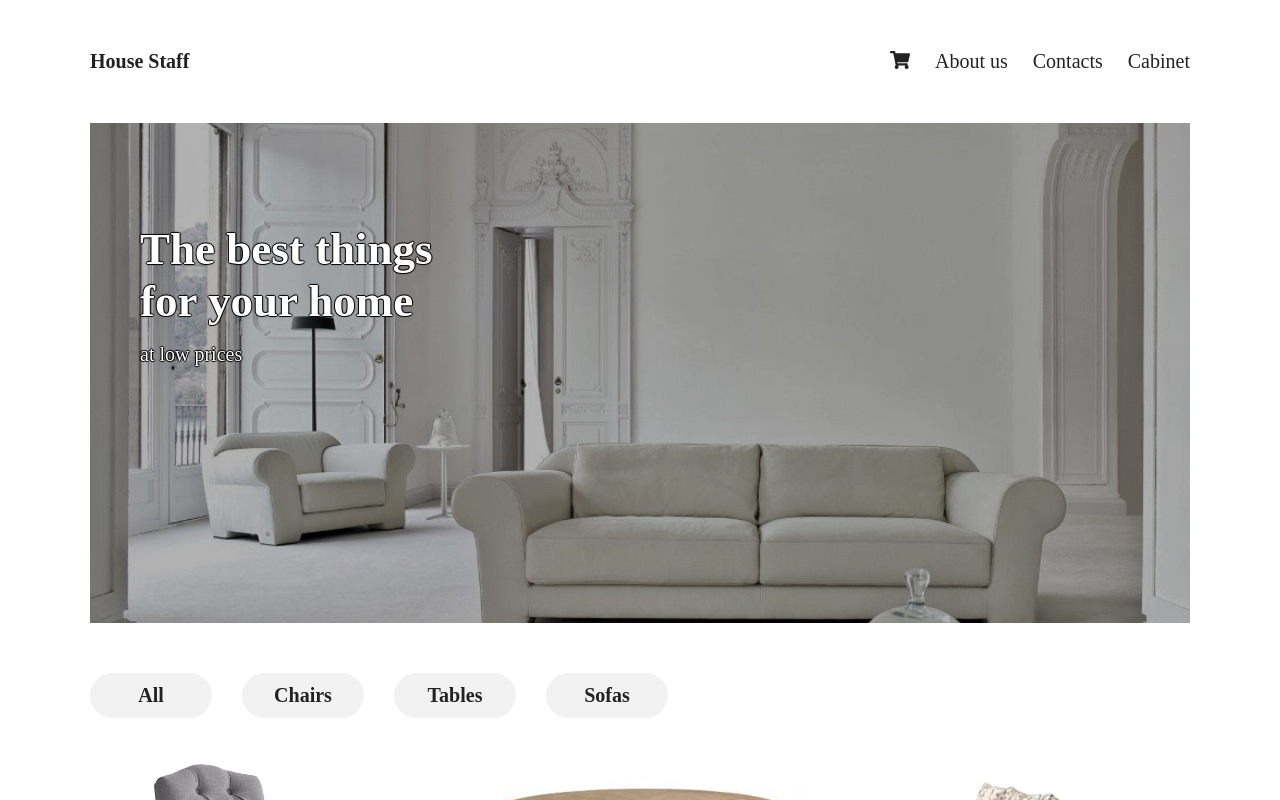
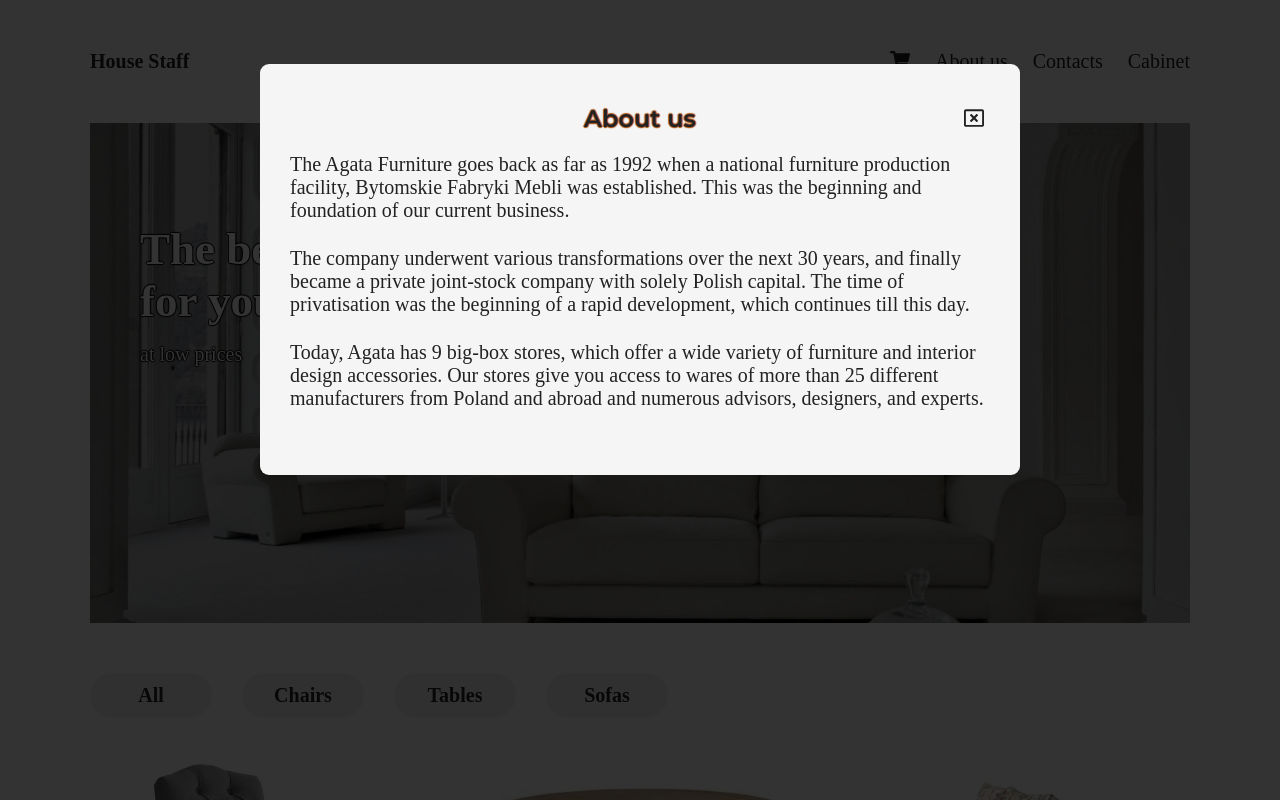
Before and after one commit to nadiia0811/mini-internet-shop, a React (Create React App) app: page / in a window 1280 px wide. Both pictures are taken after a click on the item "About us". Shown: the top 800 px of the page. Built offline with nearby package versions, Linux system fonts and the light colour scheme.

Commit message:
Add AboutUs component

```diff
--- a/public/index.html
+++ b/public/index.html
@@ -3,7 +3,7 @@
   <head>
     <meta charset="utf-8" />
     <meta name="viewport" content="width=device-width, initial-scale=1" />
-    <title>React App</title>
+    <title>Agata Furniture</title>
   </head>
   <body>
     <div id="root"></div>
--- /dev/null
+++ b/src/components/about us/About-us.js
@@ -0,0 +1,31 @@
+import React from 'react';
+import './about-us.css';
+import { FaRegWindowClose } from 'react-icons/fa';
+
+const AboutUs = (props) => {
+
+    return (
+        <div className="about-us">
+            <div>
+                <h2>About us</h2>
+                <FaRegWindowClose className = 'close-btn'
+                                  onClick = {props.closeWindow}/>
+                <p>The Agata Furniture goes back as far as 1992 when a national furniture
+                production facility, Bytomskie Fabryki Mebli was established. This was
+                the beginning and foundation of our current business.
+                </p>
+                <p> The company underwent various transformations over the next 30 years, and
+                    finally became a private joint-stock company with solely Polish capital. The
+                    time of privatisation was the beginning of a rapid development, which continues till this day.
+                </p>
+                <p>Today, Agata has 9 big-box stores, which offer a wide variety of furniture
+                and interior design accessories. Our stores give you access to wares of more
+                than 25 different manufacturers from Poland and abroad and numerous advisors, designers, and experts.
+                </p>
+            </div>
+        </div>
+    )
+
+};
+
+export default AboutUs;
--- /dev/null
+++ b/src/components/about us/about-us.css
@@ -0,0 +1,52 @@
+.about-us {
+    position: fixed;
+    top: 0;
+    right: 0;
+    bottom: 0;
+    left: 0;
+    background: rgba(0, 0, 0, 0.8);
+    z-index: 100;
+    overflow: auto;
+}
+
+.about-us > div {
+    width: 700px;
+    height: auto;
+    position: relative;
+    margin: 5% auto;
+    padding: 40px 30px;
+    background: #f5f5f5;
+    border-radius: 9px;
+  }
+
+  .about-us h2 {
+    text-shadow: 1px 0 1px rgb(175, 86, 86),
+    0 1px 1px rgb(175, 86, 8),
+    -1px 0 1px rgb(175, 86, 8),
+    0 -1px 1px rgb(175, 86, 8);
+    margin-bottom: 20px;
+    font-family: 'Montserrat';
+    font-weight: 600;
+    text-align: center;
+  }
+
+  .about-us p{
+    margin-bottom: 25px;
+    font-weight: 500;
+    font-size: 20px;
+  }
+
+  .about-us .close-btn {
+    float: right;
+    position: relative;
+    top: -45px;
+    right: 5px;
+    width: 22px;
+    height: 20px;
+    cursor: pointer;
+    transition: transform 200ms ease;
+  }
+
+  .about-us .close-btn:hover {
+    transform: scale(1.1);
+  }
--- a/src/components/app/App.js
+++ b/src/components/app/App.js
@@ -4,12 +4,15 @@ import Footer from "../footer/Footer";
 import Items from "../items/Items";
 import Categories from "../categories/Categories";
 import ShowFullItem from "../showFullItem/ShowFullItem";
+import AboutUs from '../about us/About-us';
 import './app.css';
 
 class App extends React.Component {
    constructor(props){
     super(props);
     this.state = {
+      isAboutUsClicked: false,
+
       orders: [],
       showFullItem: false,
       fullItem: {},
@@ -58,7 +61,7 @@ class App extends React.Component {
         {
           id: 5,
           title: 'Sofa Norton',
-          img: 'sofa norton.webp',
+          img: 'sofa Norton.webp',
           desc: `Reinvigorate your living room interior with the sleek
                  and vibrant Sofa Norton range. Fully modular, this admirable
                  range is essentially a blank canvas waiting for you to get creative.`,
@@ -82,6 +85,9 @@ class App extends React.Component {
     this.showCategory = this.showCategory.bind(this);
     this.state.currentItems = this.state.items;
     this.onShowItem = this.onShowItem.bind(this);
+
+    this.showInformation = this.showInformation.bind(this); //
+    this.closeWindow = this.closeWindow.bind(this);
   }
 
   addToOrder(item) {
@@ -115,12 +121,21 @@ class App extends React.Component {
     this.setState({showFullItem: !this.state.showFullItem})
   }
 
+  showInformation() {
+    this.setState({isAboutUsClicked: true});
+  }
+
+  closeWindow() {
+    this.setState({isAboutUsClicked: false});
+  }
+
 
   render(){
   return (
     <div className="wrapper">
       <Header orders={this.state.orders}
-              deleteOrder = {this.deleteOrder}/>
+              deleteOrder = {this.deleteOrder}
+              showInformation = {this.showInformation}/>
       <Categories showCategory = {this.showCategory}/>
       <Items items = {this.state.currentItems}
              onAdd = {this.addToOrder}
@@ -129,6 +144,8 @@ class App extends React.Component {
       {this.state.showFullItem && <ShowFullItem item = {this.state.fullItem}
                                                 onAdd = {this.addToOrder}
                                                 onShowItem = {this.onShowItem}/>}
+
+      {this.state.isAboutUsClicked ? <AboutUs closeWindow = {this.closeWindow}/> : null}
       <Footer />
     </div>
   );
--- a/src/components/header/Header.js
+++ b/src/components/header/Header.js
@@ -32,8 +32,8 @@ export default function Header(props) {
     <header>
         <div>
             <span className='logo'>House Staff</span>
-            <ul className='nav'>
-              <li>About us</li>
+            <ul className='nav' >
+              <li onClick={ props.showInformation}>About us</li>
               <li>Contacts</li>
               <li>Cabinet</li>
             </ul>
--- a/src/index.js
+++ b/src/index.js
@@ -1,6 +1,5 @@
 import React from 'react';
 import ReactDOM from 'react-dom/client';
-import './index.css';
 import App from '../src/components/app/App';
 
 
```
Also changed, not shown: src/index.css (deleted, +0 -286 lines).
